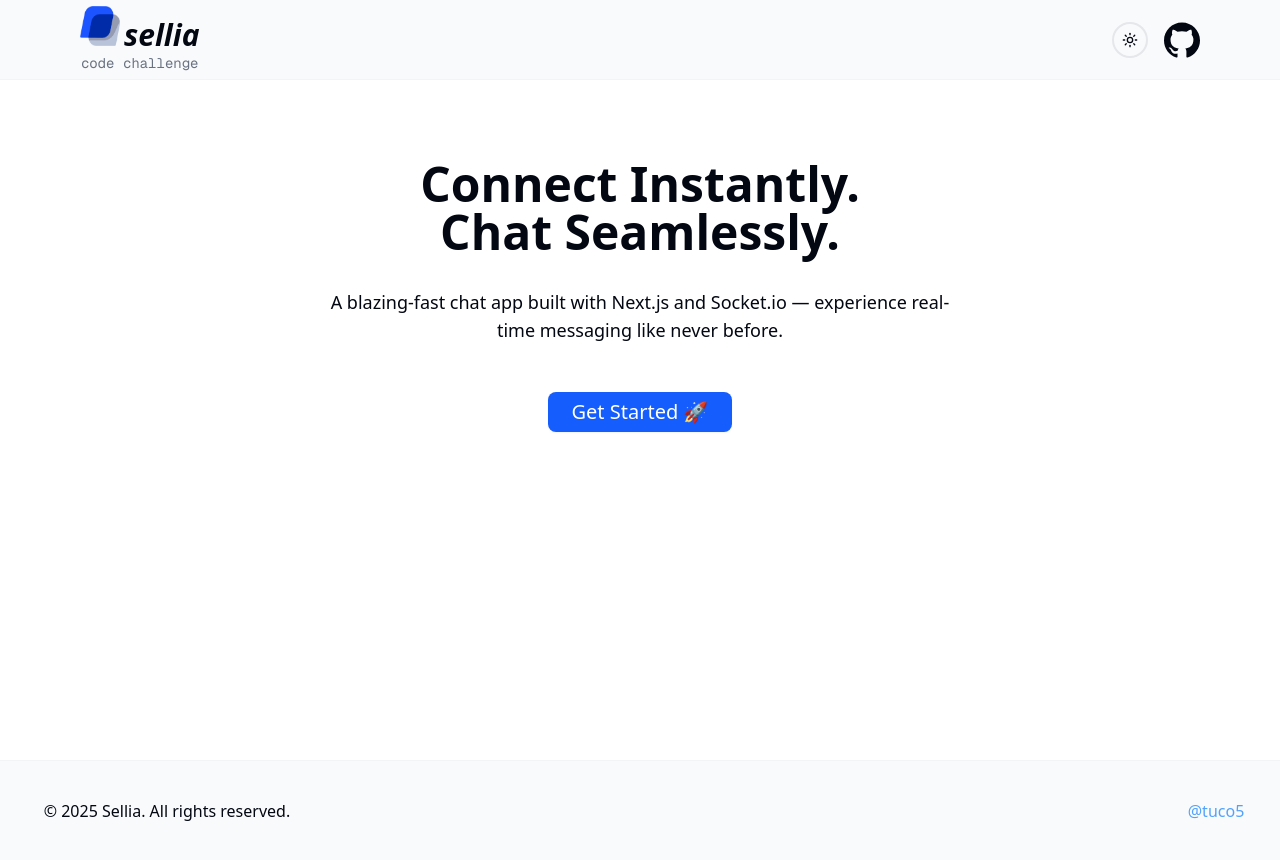
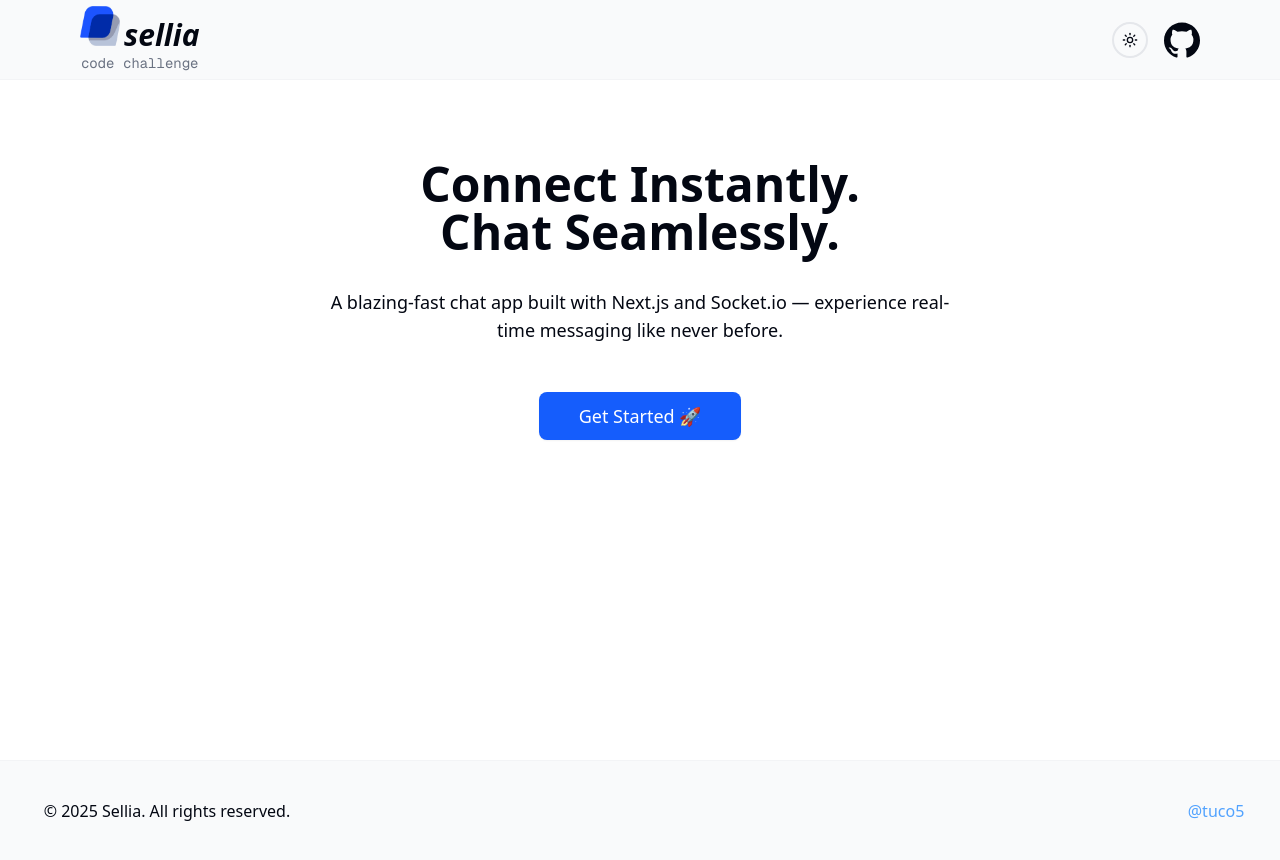
Before and after one commit to tuco5/chat-app, a Next.js app: page / in a window 1280 px wide. Built offline with nearby package versions, Linux system fonts and the light colour scheme.

Commit message:
page min h now is layout prop

```diff
--- a/src/app/layout.tsx
+++ b/src/app/layout.tsx
@@ -32,7 +32,7 @@ export default function RootLayout({
       >
         <Providers>
           <Header />
-          {children}
+          <main className="min-h-[85vh]">{children}</main>
           <Footer />
         </Providers>
       </body>
--- a/src/app/page.tsx
+++ b/src/app/page.tsx
@@ -2,7 +2,7 @@ import { Button } from "@/components/ui/button";
 
 export default function Home() {
   return (
-    <main className="flex flex-col items-center min-h-[85vh]">
+    <div className="flex flex-col items-center">
       <section className="text-center max-w-2xl flex flex-col items-center mt-20 gap-4">
         <h1 className="md:text-5xl text-4xl font-bold mb-4">
           Connect Instantly. <br />
@@ -12,10 +12,10 @@ export default function Home() {
           A blazing-fast chat app built with Next.js and Socket.io — experience
           real-time messaging like never before.
         </p>
-        <Button className="text-xl py-5 px-6 bg-blue-600 text-white hover:bg-blue-700 transition-colors duration-300">
+        <Button className="text-lg py-6 px-10 bg-blue-600 text-white hover:bg-blue-500 transition-colors duration-300">
           Get Started 🚀
         </Button>
       </section>
-    </main>
+    </div>
   );
 }
```
